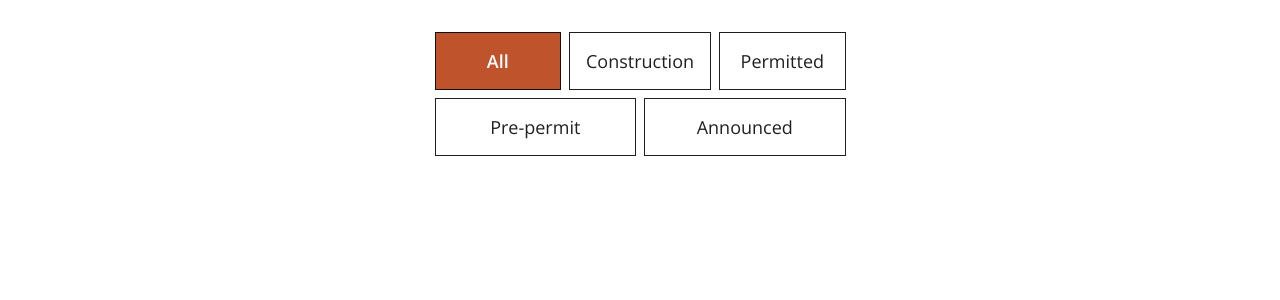
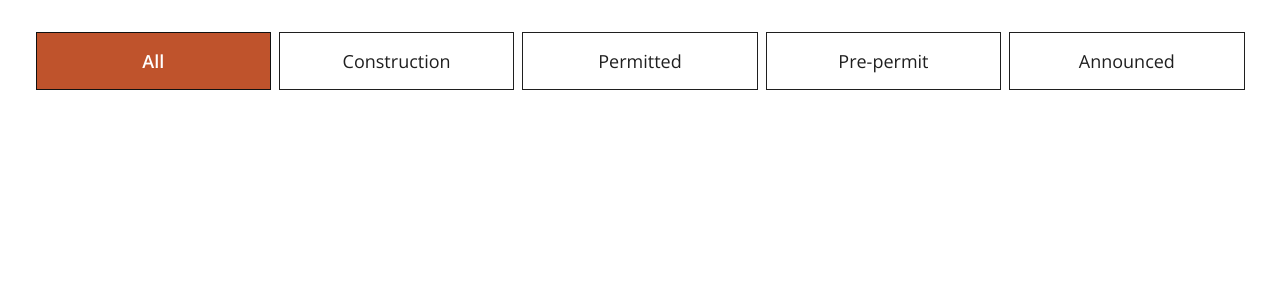
Before and after one commit to GlobalEnergyMonitor/Flourish-API-dashboard-template, a PHP site: page /public/index.html in a window 1280 px wide. Shown: the top 300 px of the page. Run offline with PHP 8.4, Linux system fonts and the light colour scheme; some libraries are stand-ins or nearby versions.

Commit message:
remove max width on buttons

```diff
--- a/public/index.css
+++ b/public/index.css
@@ -19,7 +19,7 @@ body {
 
 .controls-container {
     padding: 0 0.5rem;
-    max-width: 450px;
+    /* max-width: 450px; */
     margin: auto auto 2rem;
     font-size: 1.125rem;
 }
```
